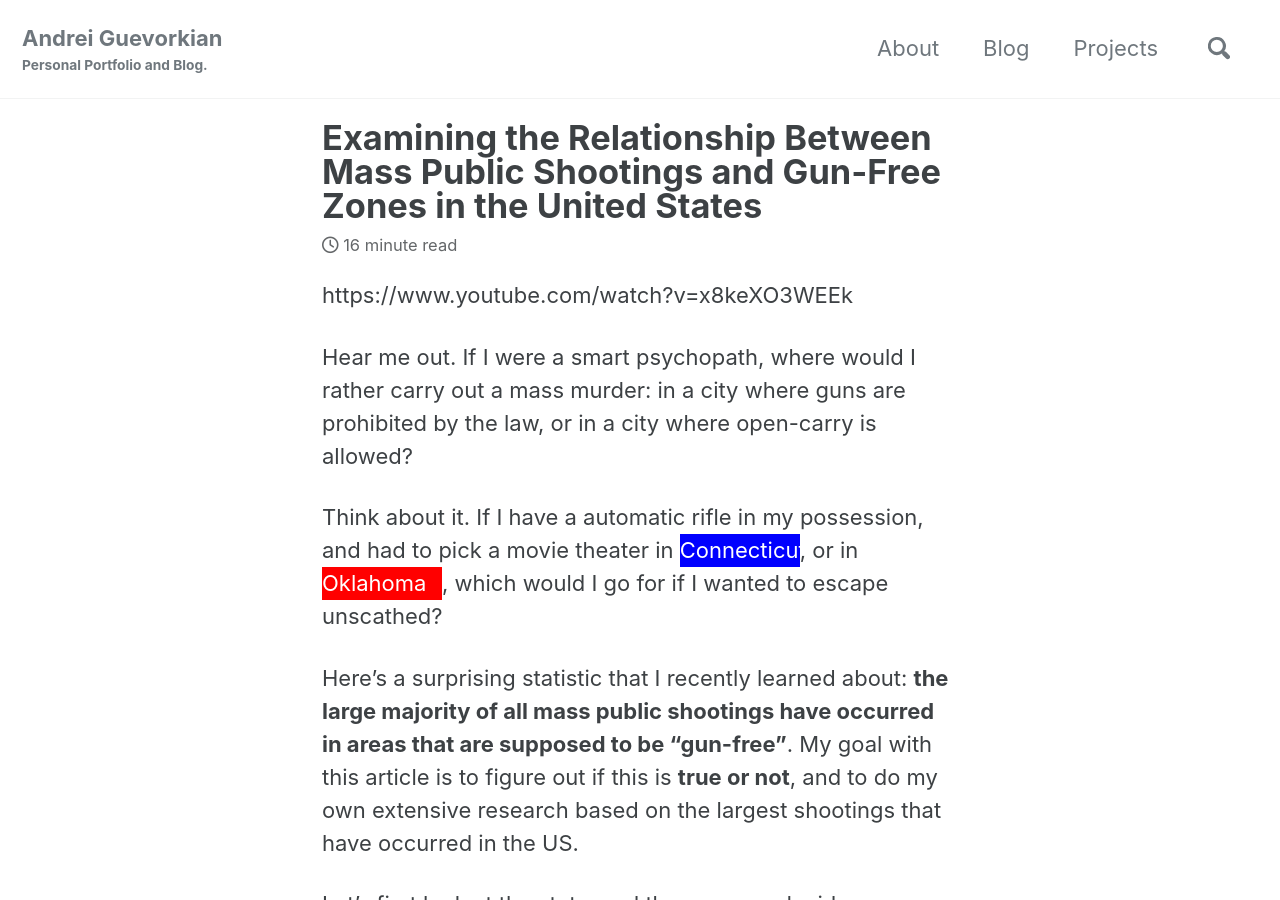
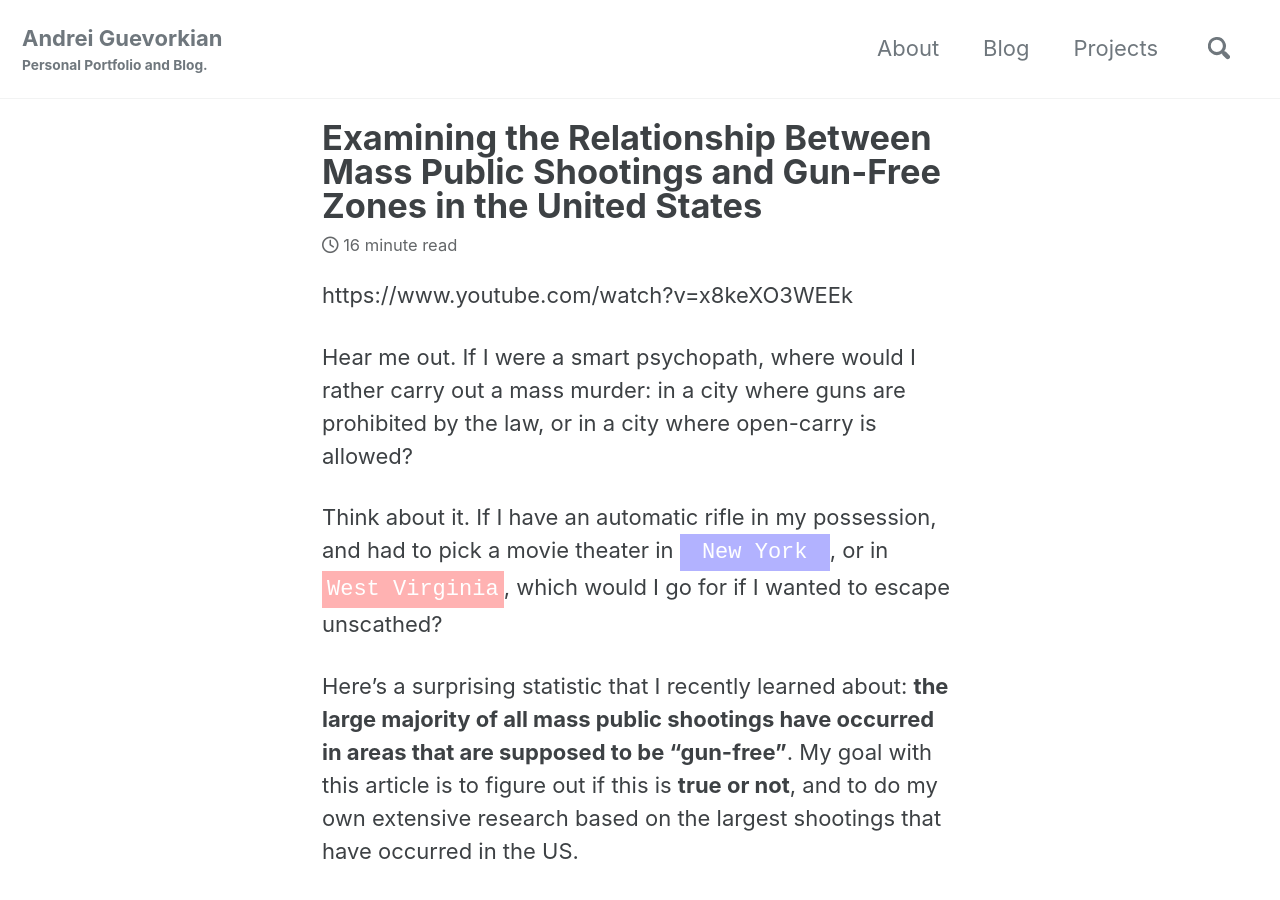
Before and after one commit to andreigue/andreigue.github.io, a Jekyll site: the page built from _posts/2023-11-20-guns.md, in a window 1280 px wide and 900 px high. Built offline with Jekyll 4.4.1, drawn with Linux system fonts in a browser that asks for light colours; cached includes are drawn as plain includes; nearby versions of some CDN libraries; part of the change alters nothing that is shown.

Commit message:
Fixing CSS for alternating words

```diff
--- a/_posts/2023-11-20-guns.md
+++ b/_posts/2023-11-20-guns.md
@@ -7,7 +7,7 @@ https://www.youtube.com/watch?v=x8keXO3WEEk
 
 Hear me out. If I were a smart psychopath, where would I rather carry out a mass murder: in a city where guns are prohibited by the law, or in a city where open-carry is allowed?
 
-Think about it. If I have a automatic rifle in my possession, and had to pick a movie theater in <span id="cycling-words-1" style="display: inline-block; width: 120px; background-color: blue; color: white;">Texas</span>, or in <span id="cycling-words-2" style="display: inline-block; width: 120px; background-color: red; color: white;">Wyoming</span>, which would I go for if I wanted to escape unscathed?
+Think about it. If I have an automatic rifle in my possession, and had to pick a movie theater in <span id="cycling-words-1" style="display: inline-block; min-width: 150px; background-color: rgba(0, 0, 255, 0.3); color: white; text-align: center; padding: 2px 5px; font-family: monospace;">Texas</span>, or in <span id="cycling-words-2" style="display: inline-block; min-width: 150px; background-color: rgba(255, 0, 0, 0.3); color: white; text-align: center; padding: 2px 5px; font-family: monospace;">Wyoming</span>, which would I go for if I wanted to escape unscathed?
 
 <script>
   document.addEventListener("DOMContentLoaded", function() {
@@ -28,8 +28,8 @@ Think about it. If I have a automatic rifle in my possession, and had to pick a
       index2 = (index2 + 1) % words2.length;
     }
 
-    setInterval(cycleWords1, 1000); // Change word every 1000ms (1 second)
-    setInterval(cycleWords2, 1000);
+    setInterval(cycleWords1, 2000); // Change word every 1000ms (1 second)
+    setInterval(cycleWords2, 2000);
   });
 </script>
 
```
